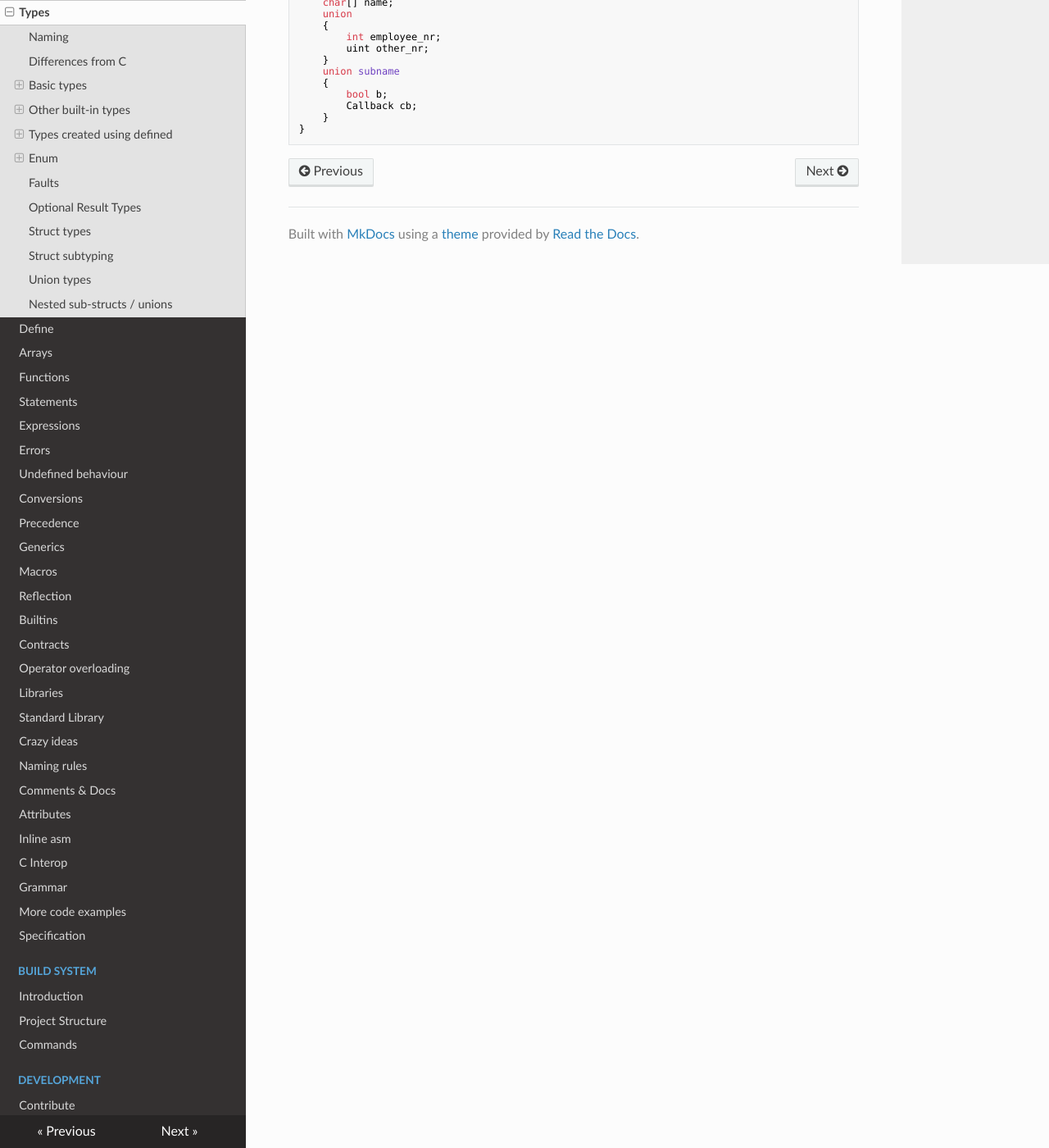
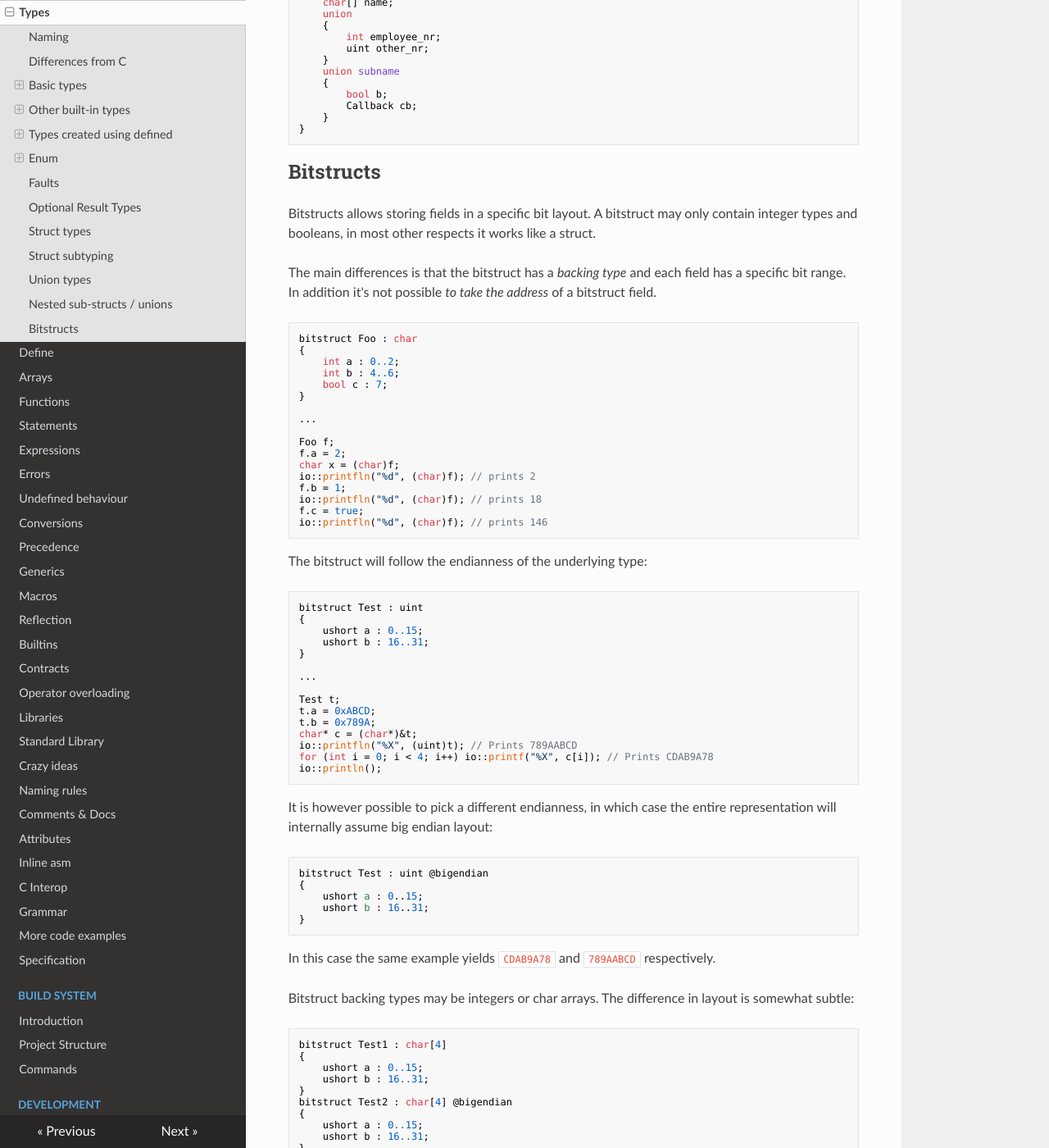
Before and after one commit to c3lang/c3docs-old, an MkDocs documentation site: the page built from docs/types.md, in a window 1280 px wide and 1400 px high, scrolled down 11173 px. Shown: the whole window at 82% size. Built offline with MkDocs 1.6.1, drawn with Linux system fonts in a browser that asks for light colours; nearby versions of some CDN libraries; some of the changed text lies outside the part shown.

Commit message:
Added bitstruct documentation.

```diff
--- a/docs/types.md
+++ b/docs/types.md
@@ -514,3 +514,95 @@ the placement of struct / union names is different to match the difference in de
             Callback cb;
         }
     }
+
+## Bitstructs
+
+Bitstructs allows storing fields in a specific bit layout. A bitstruct may only contain
+integer types and booleans, in most other respects it works like a struct.
+
+The main differences is that the bitstruct has a *backing type* and each field
+has a specific bit range. In addition it's not possible *to take the address* of a
+bitstruct field.
+
+    bitstruct Foo : char
+    {
+        int a : 0..2;
+        int b : 4..6;
+        bool c : 7;
+    }
+
+    ...
+
+    Foo f;
+    f.a = 2;
+    char x = (char)f;
+    io::printfln("%d", (char)f); // prints 2
+    f.b = 1;
+    io::printfln("%d", (char)f); // prints 18
+    f.c = true;
+    io::printfln("%d", (char)f); // prints 146
+
+
+The bitstruct will follow the endianness of the underlying type:
+
+    bitstruct Test : uint
+    {
+        ushort a : 0..15;
+        ushort b : 16..31;
+    }
+
+    ...
+
+    Test t;
+    t.a = 0xABCD;
+    t.b = 0x789A;
+    char* c = (char*)&t;
+    io::printfln("%X", (uint)t); // Prints 789AABCD
+    for (int i = 0; i < 4; i++) io::printf("%X", c[i]); // Prints CDAB9A78
+    io::println();
+
+It is however possible to pick a different endianness, in which case the entire representation
+will internally assume big endian layout:
+
+    bitstruct Test : uint @bigendian
+    {
+        ushort a : 0..15;
+        ushort b : 16..31;
+    }
+
+In this case the same example yields `CDAB9A78` and `789AABCD` respectively.
+
+Bitstruct backing types may be integers or char arrays. The difference in layout is somewhat subtle:
+
+    bitstruct Test1 : char[4]
+    {
+        ushort a : 0..15;
+        ushort b : 16..31;
+    }
+    bitstruct Test2 : char[4] @bigendian
+    {
+        ushort a : 0..15;
+        ushort b : 16..31;
+    }
+
+    ...
+
+    Test1 t1;
+    Test2 t2;
+    t1.a = t2.a = 0xABCD;
+    t1.b = t2.b = 0x789A;
+    char* c = (char*)&t1;
+    for (int i = 0; i < 4; i++) io::printf("%X", c[i]); // Prints CDAB9A78 on x86
+    io::println();
+    c = (char*)&t2;
+    for (int i = 0; i < 4; i++) io::printf("%X", c[i]); // Prints ABCD789A
+    io::println();
+
+Bitstructs can be made to have ovelapping bit fields. This is useful when modelling
+a layout which has multiple different layouts depending on flag bits:
+
+    bitstruct Foo : char @overlap
+    {
+        int a : 2..5;
+        int b : 1..3; // Only valid due to the @overlap attribute
+    }
```
Also changed, not shown: docs/changes.md (+3 -0 lines), docs/conversion.md (+2 -2 lines), docs/index.md (+1 -1 lines).
